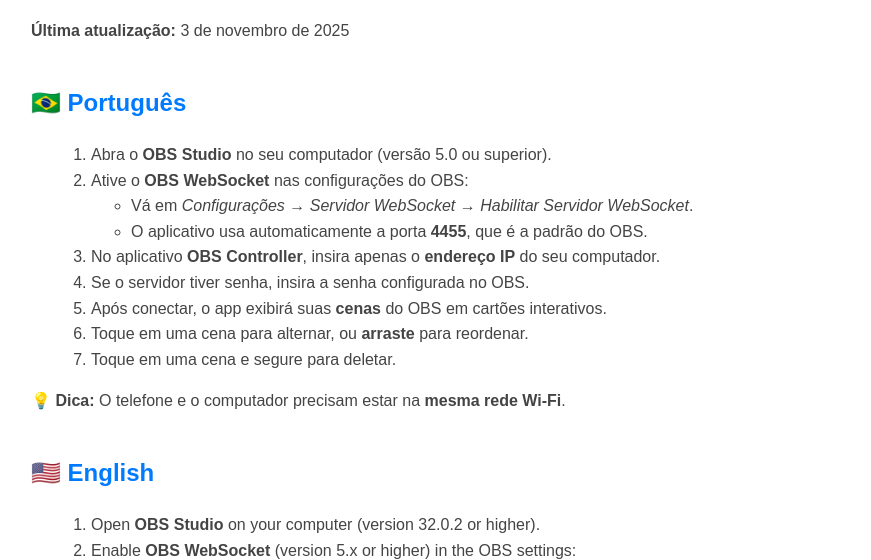
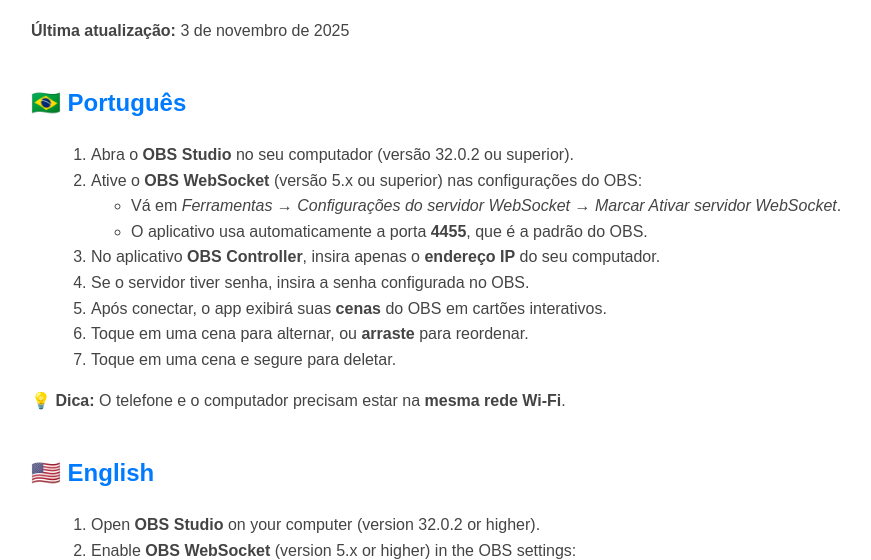
Before and after one commit to T7Droid/obs-controller-privacy, a plain HTML site: page instructions.html in a window 1280 px wide. Shown: the part 168-728 px from the top of the page, without its empty margins (159-1030 px from the left). Drawn offline with Linux system fonts and the light colour scheme.

Commit message:
Update instructions.html

```diff
--- a/instructions.html
+++ b/instructions.html
@@ -51,18 +51,35 @@
 
    <h2>🇧🇷 Português</h2>
 <ol>
-      <li>Abra o <strong>OBS Studio</strong> no seu computador (versão 5.0 ou superior).</li>
-      <li>Ative o <strong>OBS WebSocket</strong> nas configurações do OBS:
+  <li>
+    Abra o <strong>OBS Studio</strong> no seu computador (versão 32.0.2 ou superior).
+  </li>
+  <li>
+    Ative o <strong>OBS WebSocket</strong> (versão 5.x ou superior) nas configurações do OBS:
     <ul>
-          <li>Vá em <em>Configurações → Servidor WebSocket → Habilitar Servidor WebSocket</em>.</li>
-          <li>O aplicativo usa automaticamente a porta <strong>4455</strong>, que é a padrão do OBS.</li>
+      <li>
+        Vá em <em>Ferramentas → Configurações do servidor WebSocket → Marcar Ativar servidor WebSocket</em>.
+      </li>
+      <li>
+        O aplicativo usa automaticamente a porta <strong>4455</strong>, que é a padrão do OBS.
+      </li>
     </ul>
   </li>
-      <li>No aplicativo <strong>OBS Controller</strong>, insira apenas o <strong>endereço IP</strong> do seu computador.</li>
-      <li>Se o servidor tiver senha, insira a senha configurada no OBS.</li>
-      <li>Após conectar, o app exibirá suas <strong>cenas</strong> do OBS em cartões interativos.</li>
-      <li>Toque em uma cena para alternar, ou <strong>arraste</strong> para reordenar.</li>
-      <li>Toque em uma cena e segure para deletar.</li>
+  <li>
+    No aplicativo <strong>OBS Controller</strong>, insira apenas o <strong>endereço IP</strong> do seu computador.
+  </li>
+  <li>
+    Se o servidor tiver senha, insira a senha configurada no OBS.
+  </li>
+  <li>
+    Após conectar, o app exibirá suas <strong>cenas</strong> do OBS em cartões interativos.
+  </li>
+  <li>
+    Toque em uma cena para alternar, ou <strong>arraste</strong> para reordenar.
+  </li>
+  <li>
+    Toque em uma cena e segure para deletar.
+  </li>
 </ol>
 <p>💡 <strong>Dica:</strong> O telefone e o computador precisam estar na <strong>mesma rede Wi-Fi</strong>.</p>
 
```
Lines whose indentation alone changed are shown as unchanged.
